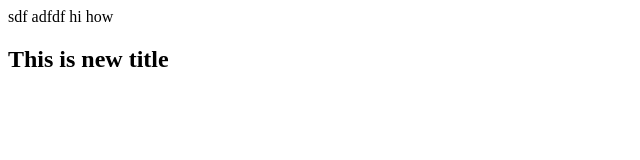
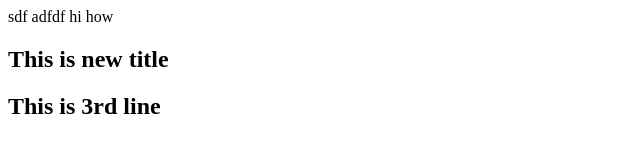
Before and after one commit to sksabirali/testgit, a plain HTML site: page index.html in a window 1280 px wide. Shown: the whole page, without its empty margins (0-640 px from the left). Drawn offline with Linux system fonts and the light colour scheme.

Commit message:
add content in index.html

```diff
--- a/index.html
+++ b/index.html
@@ -8,5 +8,6 @@
 
 
 	<h2>This is new title</h2>
+	<h2>This is 3rd line</h2>
 </body>
 </html>
```
